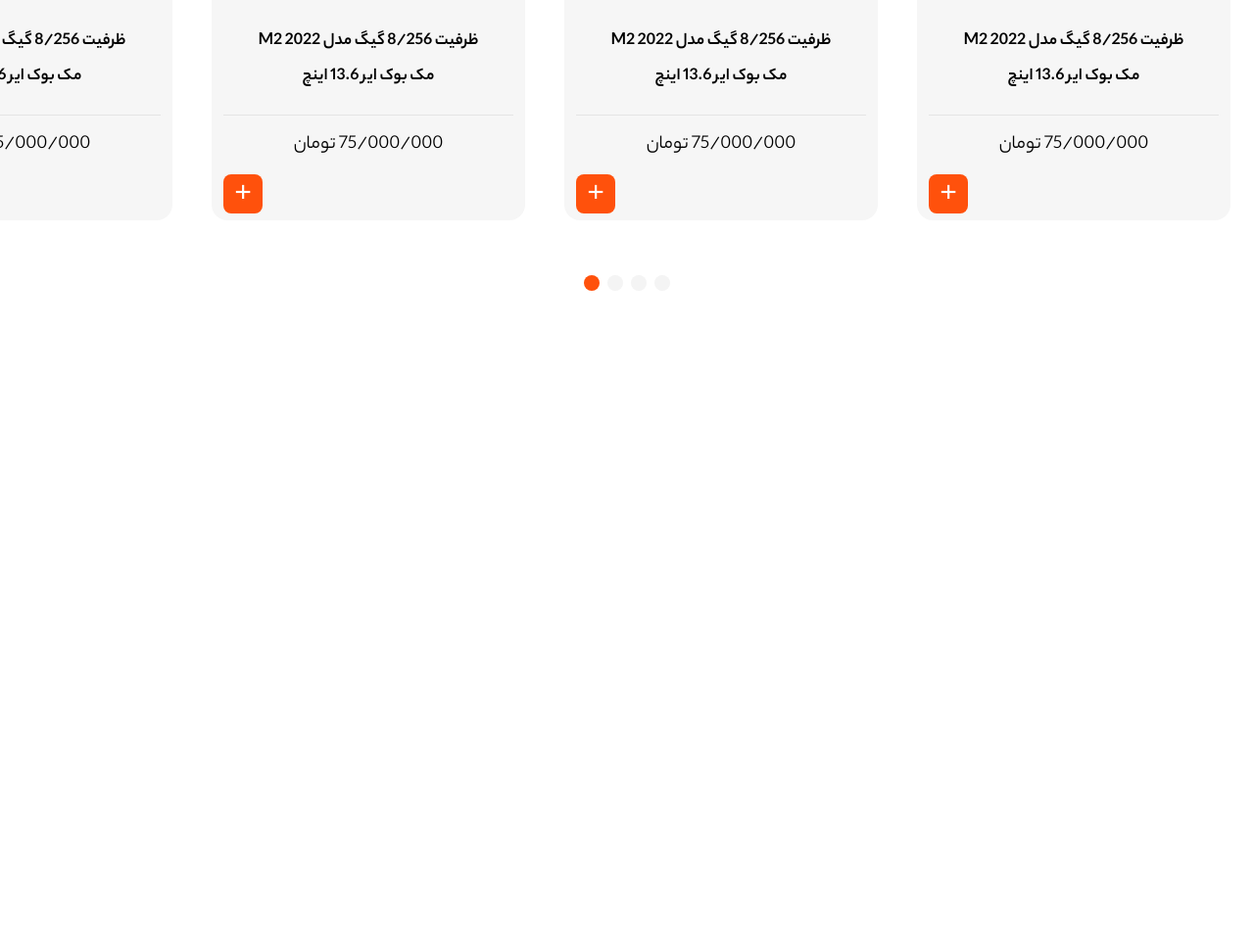
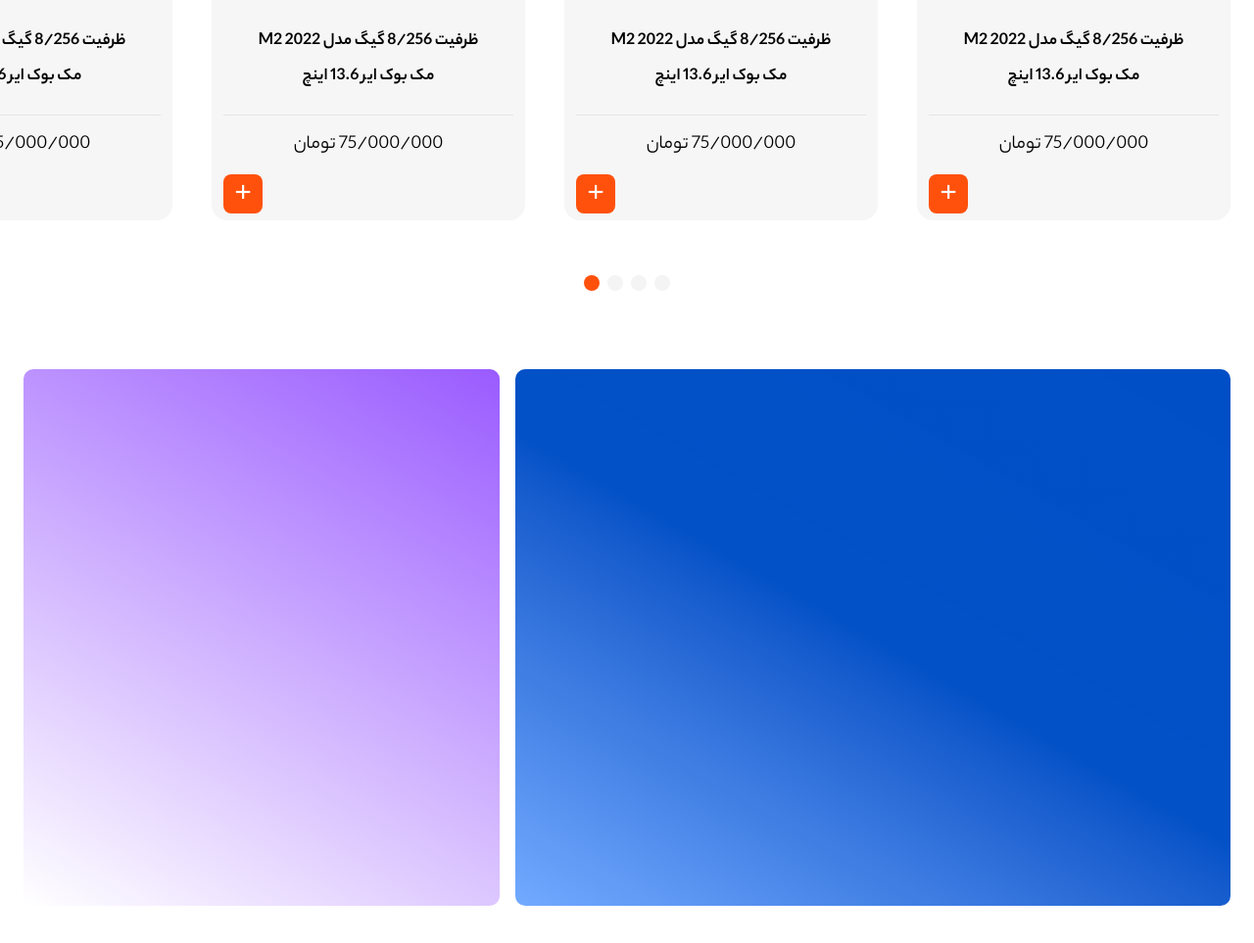
Before and after one commit to sasan-farhadi/mobile-store, a website: page src/index.html in a window 1280 px wide. Shown: the part 2425-3388 px from the top of the page at 98% size. Before the commit the page ends 2722 px from the top, so only its background shows below. Drawn offline with Linux system fonts and the light colour scheme.

Commit message:
news banner

```diff
--- a/src/index.html
+++ b/src/index.html
@@ -266,6 +266,13 @@
       <div class="w-2.5 h-2.5 md:w-4 md:h-4 bg-primary rounded-full"></div>
     </div>
   </div>
+  <div class="container m-auto px-6 mt-20 mb-10 flex flex-col lg:flex-row gap-14 lg:gap-4">
+    <div
+      class="relative h-37 lg:h-137 w-full lg:w-3/5 bg-linear-30 from-[#72AAFF] via-[#004FC6FC] to-[#004FC6] rounded-[10px]">
+    </div>
+    <div class="relative h-37 lg:h-137 w-full lg:w-2/5 bg-linear-30 from-[#9A5BFF00] to-[#9A5BFF] rounded-[10px]">
+    </div>
+  </div>
 </body>
 
 </html>
```
Also changed, not shown: dist/output.css.
